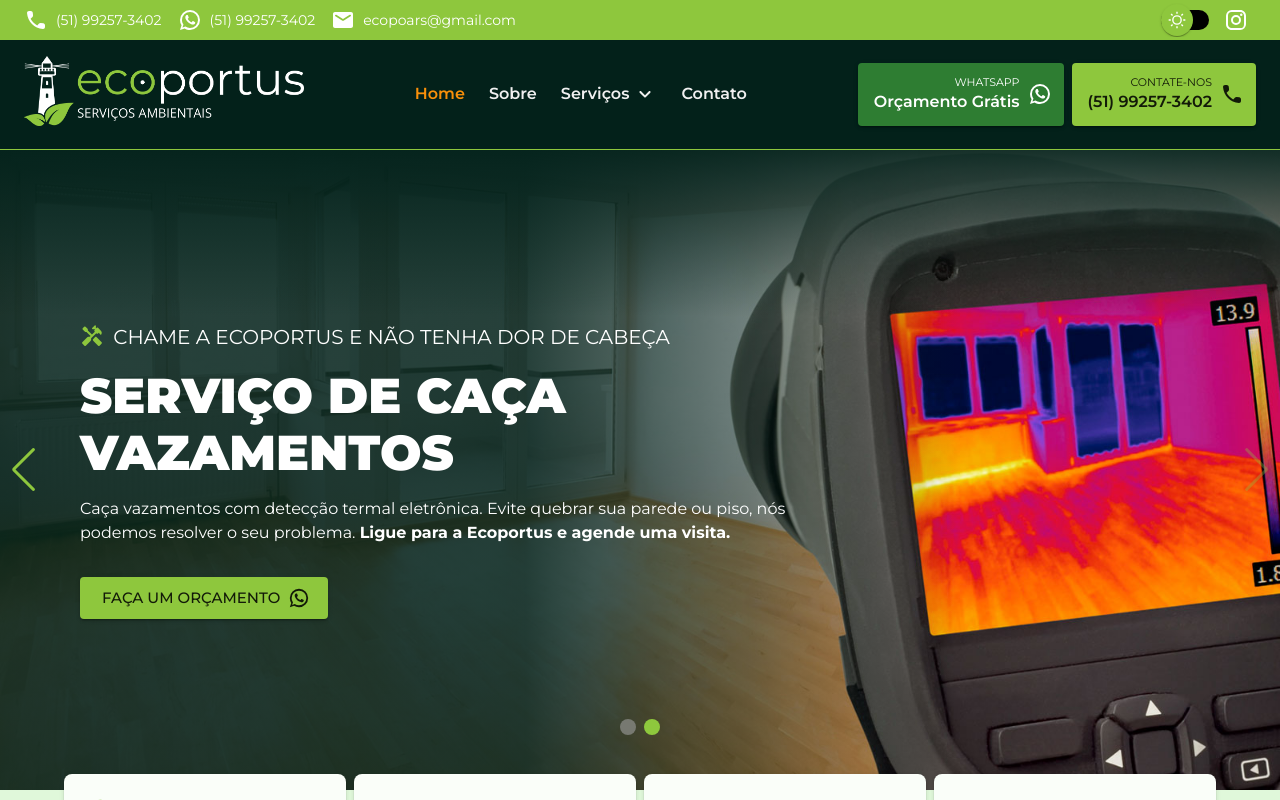
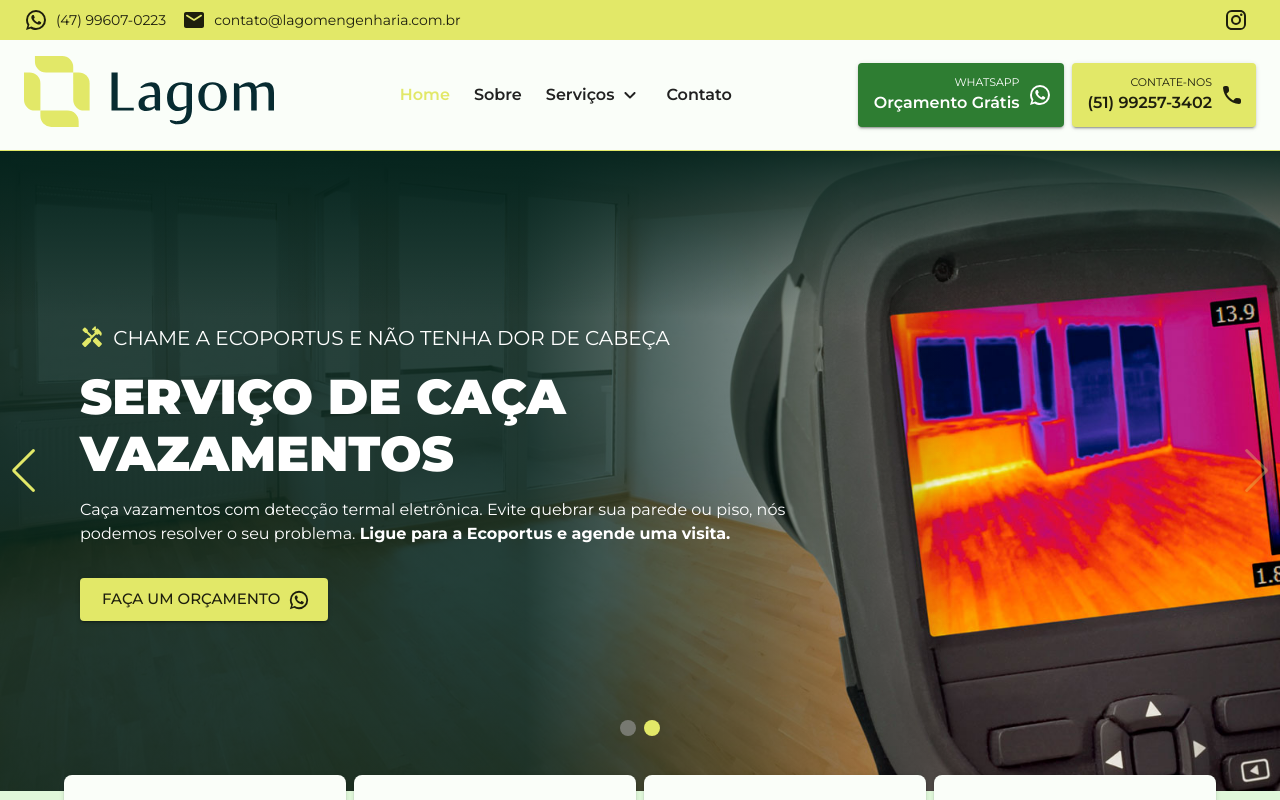
Before and after one commit to uvrest/websites-lagom, a React (Vite) app: page / in a window 1280 px wide. Shown: the top 800 px of the page. Built offline with nearby package versions, Linux system fonts and the light colour scheme.

Commit message:
Lagom based on synthesys model

```diff
--- a/src/components/navbar/Navbar.jsx
+++ b/src/components/navbar/Navbar.jsx
@@ -29,7 +29,7 @@ const Navbar = () => {
                     zIndex: 999,
                     minHeight: "auto",
                     py: { xs: 2, md: 2 },
-                    backgroundColor: theme.custom.color.darkGreen,
+                    backgroundColor: theme.palette.background.paper,
                     boxShadow: "none",
                     borderBottom: `1px solid ${theme.palette.primary.main}`,
                 }}
@@ -42,7 +42,7 @@ const Navbar = () => {
 
                             {/** Navbar logo */}
                             <Box>
-                                <RenderLogo />
+                                <RenderLogo width={250} />
                             </Box>
 
                             {/** Navbar menu */}
--- a/src/components/navbar/NavbarMenuItem.jsx
+++ b/src/components/navbar/NavbarMenuItem.jsx
@@ -12,10 +12,10 @@ const NavbarMenuItem = ({ label, to, isActive, isSubmenuOpen, hasSubmenu = false
             p: 1,
             fontWeight: 600,
             textTransform: "capitalize",
-            color: isActive ? theme.palette.secondary.main : "#f0f0f0",
+            color: isActive ? theme.palette.primary.main : theme.palette.text.primary,
             transition: "color 0.2s ease-in-out",
             "&:hover": {
-                color: theme.palette.secondary.main,
+                color: theme.palette.primary.main,
             },
         })}
     >
--- a/src/components/navbar/RenderLogo.jsx
+++ b/src/components/navbar/RenderLogo.jsx
@@ -1,11 +1,11 @@
 import { Link as RouterLink } from "react-router";
 import { Link } from "@mui/material";
-import Logo from "../../assets/images/logos/ecoportus-logo-horizontal.png";
+import Logo from "../../assets/images/logos/lagom_logotipo.svg";
 
 const RenderLogo = ({ width = 280 }) => {
     return (
         <Link component={RouterLink} to="/">
-            <img src={Logo} alt="ecoportus" style={{ width: width, maxWidth: "100%", height: "auto" }} />
+            <img src={Logo} alt="Lagom - Engenharia" style={{ width: width, maxWidth: "100%", height: "auto" }} />
         </Link>
     );
 };
--- a/src/components/navbar/Topbar.jsx
+++ b/src/components/navbar/Topbar.jsx
@@ -6,13 +6,12 @@ import { getContrastTextFor } from "../../utils/themeUtils";
 import ContactItem from "../shared/ContactItem";
 
 const contactItems = [
-    { icon: <PhoneRounded />, text: "(51) 99257-3402" },
-    { icon: <WhatsApp />, text: "(51) 99257-3402" },
-    { icon: <EmailRounded />, text: "ecopoars@gmail.com" },
+    { icon: <WhatsApp />, text: "(47) 99607-0223" },
+    { icon: <EmailRounded />, text: "contato@lagomengenharia.com.br" },
 ];
 
 const socialMediaItems = [
-    { icon: <Instagram />, href: "https://www.instagram.com" },
+    { icon: <Instagram />, href: "https://www.instagram.com/lagom.engenharia/" },
 ];
 
 const SocialMediaItem = ({ icon, href, target = "_blank" }) => (
@@ -55,7 +54,10 @@ const TopBar = () => {
                 </Stack>
 
                 <Box display="flex" sx={{ marginLeft: "auto" }}>
+
+                    {/*}
                     <ToggleThemeSwitch />
+                    {*/}
 
                     <Stack direction="row" spacing={1}>
                         {socialMediaItems.map((item, index) => (
--- a/src/theme/themes.js
+++ b/src/theme/themes.js
@@ -37,7 +37,7 @@ const globalTheme = {
     typography: typography,
     custom: {
         color: {
-            darkGreen: '#03211A',
+            darkGreen: '#072b31',
         },
     },
 }
@@ -48,7 +48,7 @@ export const lightTheme = createTheme({
     palette: {
         mode: 'light',
         primary: {
-            main: '#8EC73D',
+            main: '#E2E868',
         },
         secondary: {
             main: '#F9900A',
```
Also changed, not shown: src/assets/images/logos/lagom_logotipo.svg (added), 1 other file (tests, documents, lock files or other folders).
